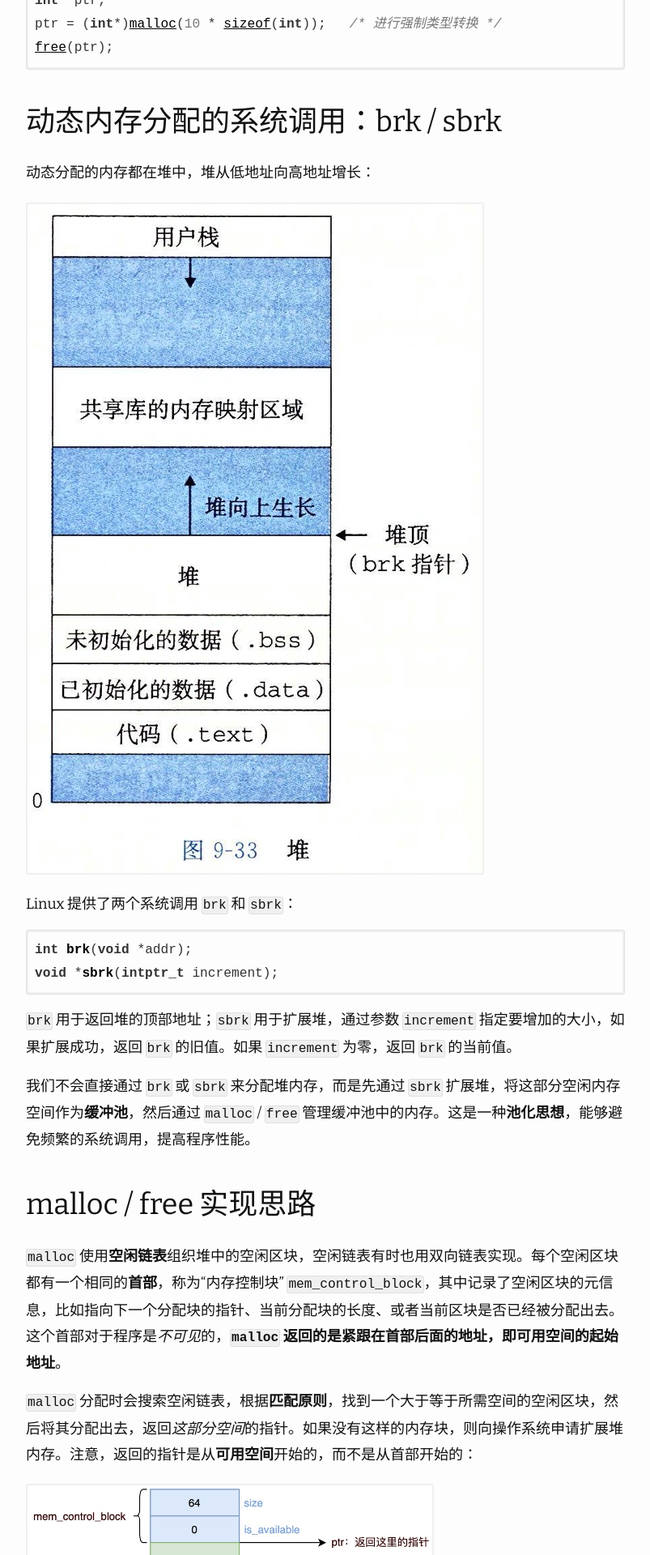
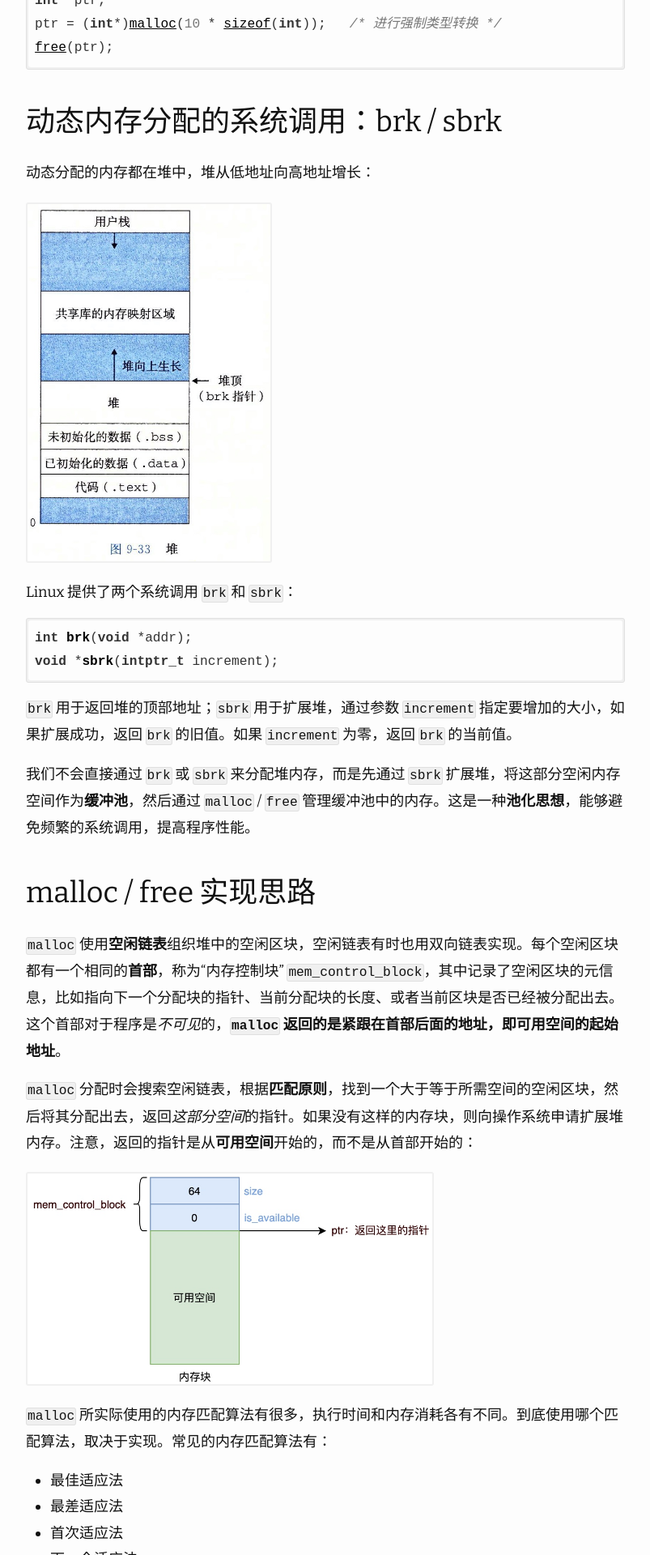
Before and after one commit to imageslr/blog, a Jekyll site: the page built from _posts/2020-11-04-malloc.md, in a window 1280 px wide. Shown: the part 1151-3071 px from the top of the page at 81% size, without its empty margins (238-1041 px from the left). Built offline with Jekyll 4.4.1, drawn with Linux system fonts in a browser that asks for light colours; nearby versions of some CDN libraries; formulas are drawn with MathJax 3; comment, search, counter and statistics services are not loaded.

Commit message:
update post

```diff
--- a/_posts/2020-11-04-malloc.md
+++ b/_posts/2020-11-04-malloc.md
@@ -28,7 +28,7 @@ free(ptr);
 
 动态分配的内存都在堆中，堆从低地址向高地址增长：
 
-![-w281](/media/16050833216936.jpg)
+![-w281](/media/16050833216936.jpg){: width="300px"}
 
 
 Linux 提供了两个系统调用 `brk` 和 `sbrk`：
```
